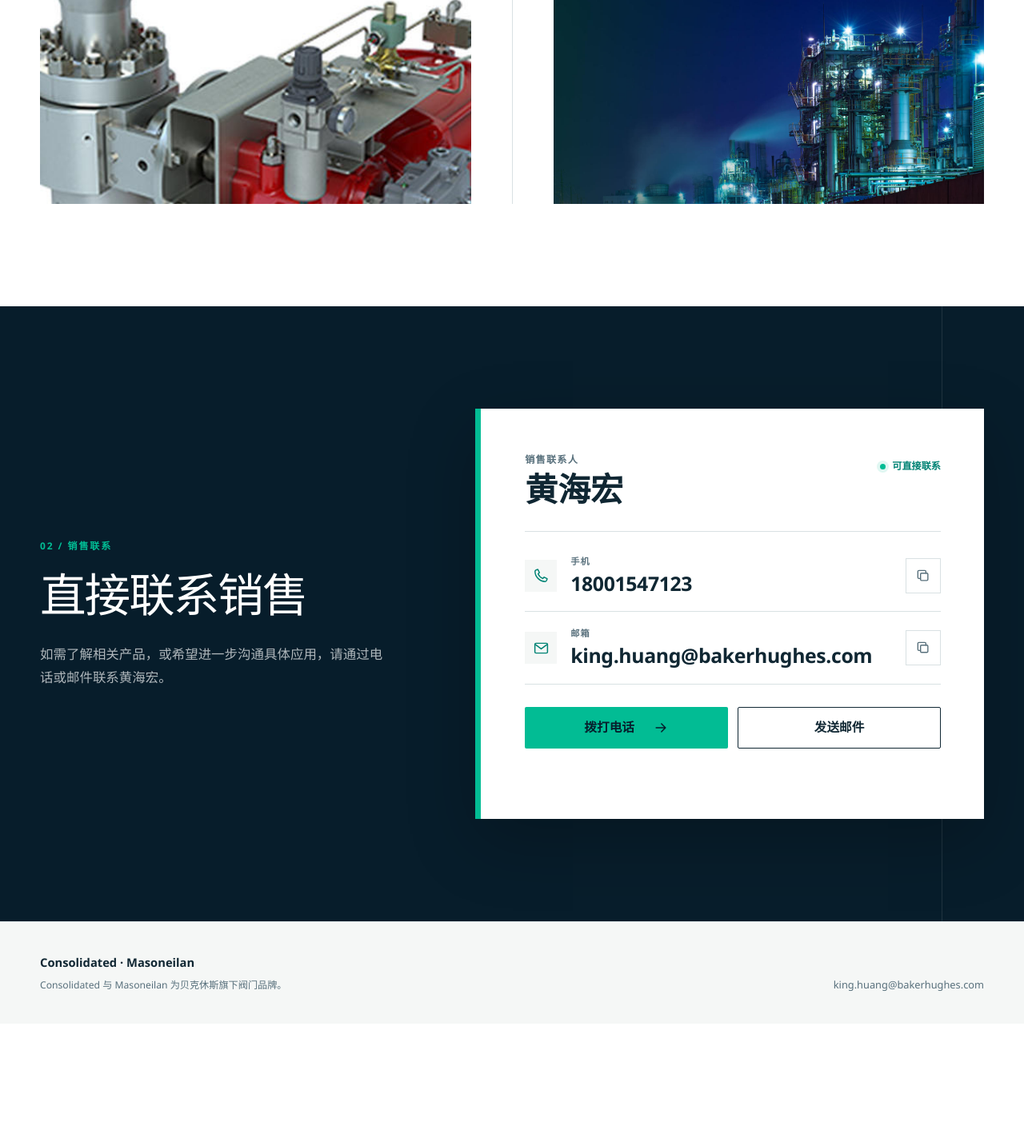
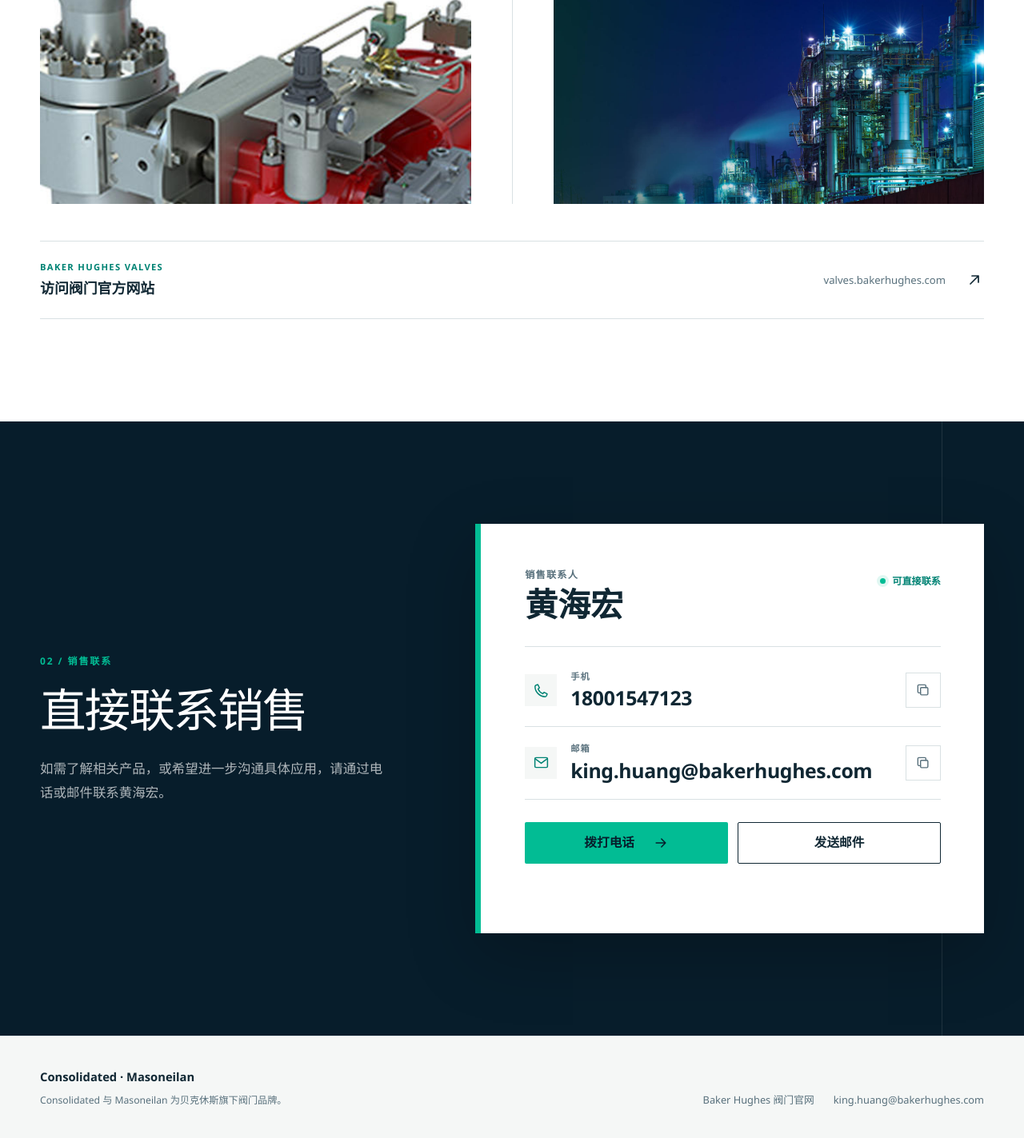
Before and after one commit to huang198487-arch/consolidated-masoneilan-contact, an ASP.NET Core app: page / in a window 1280 px wide. Shown: the part 1474-2897 px from the top of the page at 80% size. Before the commit the page ends 2714 px from the top, so only its background shows below. Run offline with ASP.NET Core 8, Linux system fonts and the light colour scheme.

Commit message:
feat: link to the Baker Hughes Valves website

```diff
--- a/src/ConsolidatedMasoneilanContact/Models/SiteContent.cs
+++ b/src/ConsolidatedMasoneilanContact/Models/SiteContent.cs
@@ -25,4 +25,5 @@ public sealed record SiteContent(
     string ContactHeading,
     string ContactSummary,
     string FooterNote,
+    string OfficialSiteUrl,
     SalesContact Contact);
--- a/src/ConsolidatedMasoneilanContact/Models/SiteContentCatalog.cs
+++ b/src/ConsolidatedMasoneilanContact/Models/SiteContentCatalog.cs
@@ -38,6 +38,7 @@ public static class SiteContentCatalog
         ContactHeading: "直接联系销售",
         ContactSummary: "如需了解相关产品，或希望进一步沟通具体应用，请通过电话或邮件联系黄海宏。",
         FooterNote: "Consolidated 与 Masoneilan 为贝克休斯旗下阀门品牌。",
+        OfficialSiteUrl: "https://valves.bakerhughes.com/",
         Contact: new SalesContact(
             Name: "黄海宏",
             Role: "销售联系人",
--- a/src/ConsolidatedMasoneilanContact/Pages/Error.cshtml
+++ b/src/ConsolidatedMasoneilanContact/Pages/Error.cshtml
@@ -4,6 +4,7 @@
     ViewData["Title"] = Model.ResponseStatusCode == 404 ? "页面未找到 | Consolidated · Masoneilan" : "页面暂时无法访问 | Consolidated · Masoneilan";
     ViewData["Description"] = "返回 Consolidated 与 Masoneilan 销售联系首页。";
     ViewData["FooterNote"] = "Consolidated 与 Masoneilan 为贝克休斯旗下阀门品牌。";
+    ViewData["OfficialSiteUrl"] = "https://valves.bakerhughes.com/";
 }
 
 <main class="error-page" id="main-content">
--- a/src/ConsolidatedMasoneilanContact/Pages/Index.cshtml
+++ b/src/ConsolidatedMasoneilanContact/Pages/Index.cshtml
@@ -4,6 +4,7 @@
     ViewData["Title"] = Model.PageContent.Title;
     ViewData["Description"] = Model.PageContent.Description;
     ViewData["FooterNote"] = Model.PageContent.FooterNote;
+    ViewData["OfficialSiteUrl"] = Model.PageContent.OfficialSiteUrl;
 }
 
 @section Head {
--- a/src/ConsolidatedMasoneilanContact/Pages/Shared/_BrandSection.cshtml
+++ b/src/ConsolidatedMasoneilanContact/Pages/Shared/_BrandSection.cshtml
@@ -33,5 +33,20 @@
                 </article>
             }
         </div>
+
+        <a class="official-site-link"
+           href="@Model.OfficialSiteUrl"
+           target="_blank"
+           rel="noopener noreferrer"
+           aria-label="访问 Baker Hughes 阀门官方网站，新窗口打开">
+            <span>
+                <small>Baker Hughes Valves</small>
+                <strong>访问阀门官方网站</strong>
+            </span>
+            <span class="official-site-link__url">valves.bakerhughes.com</span>
+            <svg viewBox="0 0 24 24" aria-hidden="true">
+                <path d="M7 17 17 7M9 7h8v8" />
+            </svg>
+        </a>
     </div>
 </section>
--- a/src/ConsolidatedMasoneilanContact/Pages/Shared/_Layout.cshtml
+++ b/src/ConsolidatedMasoneilanContact/Pages/Shared/_Layout.cshtml
@@ -46,7 +46,15 @@
                 <strong>Consolidated · Masoneilan</strong>
                 <p>@ViewData["FooterNote"]</p>
             </div>
-            <a href="mailto:king.huang@bakerhughes.com">king.huang@bakerhughes.com</a>
+            <div class="site-footer__links">
+                @if (ViewData["OfficialSiteUrl"] is string officialSiteUrl)
+                {
+                    <a href="@officialSiteUrl" target="_blank" rel="noopener noreferrer">
+                        Baker Hughes 阀门官网
+                    </a>
+                }
+                <a href="mailto:king.huang@bakerhughes.com">king.huang@bakerhughes.com</a>
+            </div>
         </div>
     </footer>
 
--- a/src/ConsolidatedMasoneilanContact/wwwroot/css/site.css
+++ b/src/ConsolidatedMasoneilanContact/wwwroot/css/site.css
@@ -581,6 +581,65 @@ svg {
   transform: scale(1.025);
 }
 
+.official-site-link {
+  display: grid;
+  grid-template-columns: minmax(0, 1fr) auto 24px;
+  align-items: center;
+  gap: 24px;
+  margin-top: 46px;
+  padding: 23px 0;
+  border-top: 1px solid var(--line);
+  border-bottom: 1px solid var(--line);
+  color: var(--ink);
+  transition:
+    border-color 180ms ease,
+    color 180ms ease;
+}
+
+.official-site-link small,
+.official-site-link strong {
+  display: block;
+}
+
+.official-site-link small {
+  margin-bottom: 3px;
+  color: var(--teal-deep);
+  font-size: 0.7rem;
+  font-weight: 700;
+  letter-spacing: 0.12em;
+  text-transform: uppercase;
+}
+
+.official-site-link strong {
+  font-size: 1.12rem;
+  font-weight: 650;
+}
+
+.official-site-link__url {
+  color: var(--muted);
+  font-size: 0.82rem;
+}
+
+.official-site-link svg {
+  width: 24px;
+  fill: none;
+  stroke: currentColor;
+  stroke-linecap: round;
+  stroke-linejoin: round;
+  stroke-width: 1.7;
+  transition: transform 180ms var(--ease-out);
+}
+
+.official-site-link:hover,
+.official-site-link:focus-visible {
+  border-color: var(--teal);
+  color: var(--teal-deep);
+}
+
+.official-site-link:hover svg {
+  transform: translate(2px, -2px);
+}
+
 .contact {
   position: relative;
   overflow: hidden;
@@ -839,6 +898,12 @@ svg {
   font-size: 0.76rem;
 }
 
+.site-footer__links {
+  display: flex;
+  align-items: center;
+  gap: 24px;
+}
+
 .site-footer a {
   color: var(--muted);
   font-size: 0.8rem;
@@ -1036,6 +1101,14 @@ svg {
     min-height: 0;
   }
 
+  .official-site-link {
+    grid-template-columns: minmax(0, 1fr) 24px;
+  }
+
+  .official-site-link__url {
+    display: none;
+  }
+
   .contact__layout {
     grid-template-columns: 1fr;
     gap: 50px;
@@ -1053,6 +1126,12 @@ svg {
     align-items: flex-start;
     flex-direction: column;
     gap: 18px;
+  }
+
+  .site-footer__links {
+    align-items: flex-start;
+    flex-direction: column;
+    gap: 8px;
   }
 }
 
```
Also changed, not shown: tests/ConsolidatedMasoneilanContact.Tests/PublicSiteTests.cs (+5 -0 lines).
